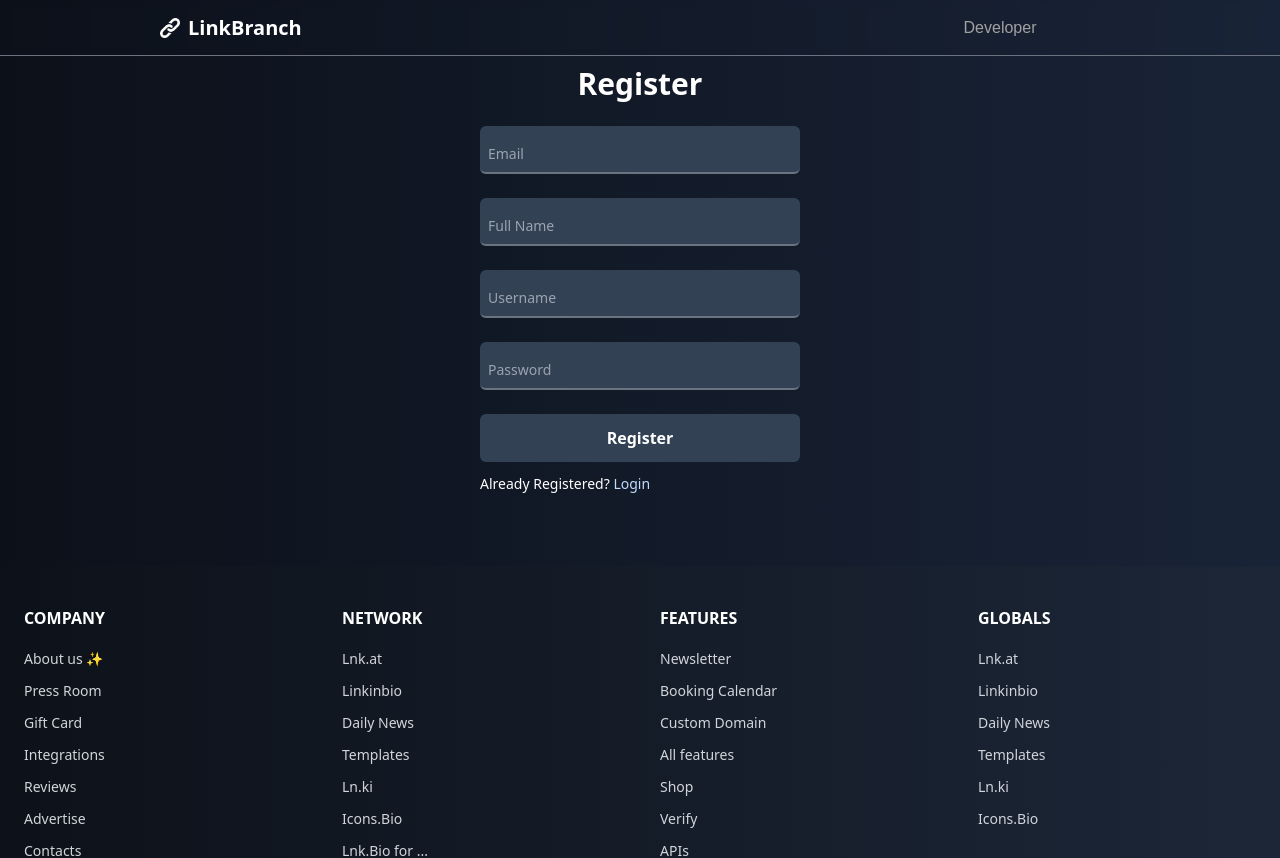
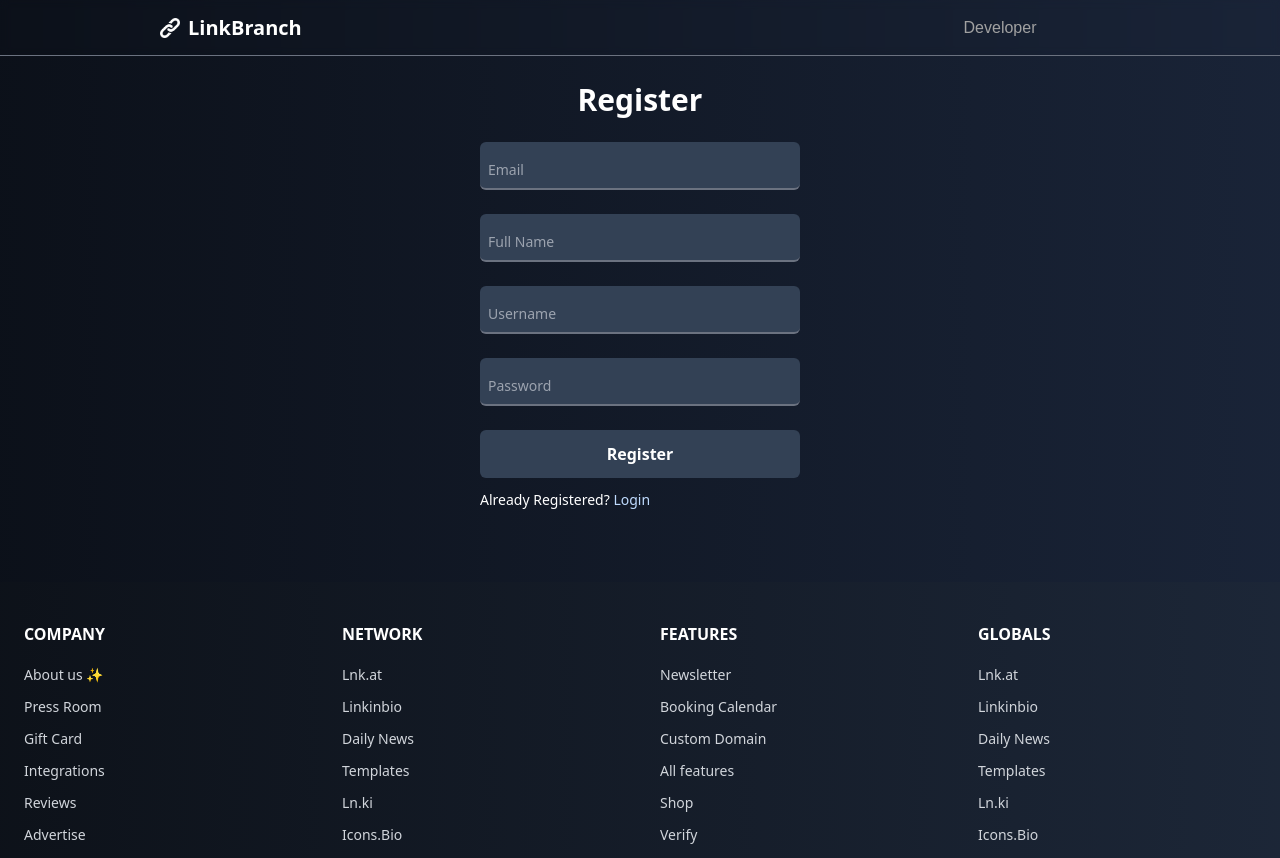
Before and after one commit to rohitdeka-1/linkBranchFrontend, a React (Vite) app: page /register in a window 1280 px wide. Shown: the top 858 px of the page. Built offline with nearby package versions, Linux system fonts and the light colour scheme.

Commit message:
layout issue fixed

```diff
--- a/src/pages/AuthPages/Login.tsx
+++ b/src/pages/AuthPages/Login.tsx
@@ -52,7 +52,7 @@ const Login = () => {
           type: "success",
           animation: "animate-slide-out",
         });
-        setTimeout(() => navigate("/dashboard"), 400); // Wait for slide-out animation to finish
+        setTimeout(() => navigate ("/dashboard"), 400); // Wait for slide-out animation to finish
       }, 1500);
     } catch (err: unknown) {
       if (isAxiosError(err) && err.response) {
--- a/src/pages/AuthPages/Register.tsx
+++ b/src/pages/AuthPages/Register.tsx
@@ -128,7 +128,7 @@ const Register = () => {
 
         <Logo />
 
-        <div className="p-8 w-96 rounded-lg">
+        <div className="p-8 mt-10 md:mt-8 w-96 rounded-lg">
           <h1 className="text-3xl text-center text-white font-bold mb-6">
             Register
           </h1>
--- a/src/pages/Dashboard.tsx
+++ b/src/pages/Dashboard.tsx
@@ -410,7 +410,7 @@ export const Dashboard = () => {
                   <label className="block mb-2 text-white">
                     Card Background
                   </label>
-                    <div className="grid grid-cols-4 grid-rows-3 gap-2 overflow-x-auto mb-4">
+                    <div className="grid grid-cols-4 grid-rows-3 gap-2 overflow-x-hidden mb-4">
                     {randomImage.map((img, i) => (
                       <div
                       key={i}
```
